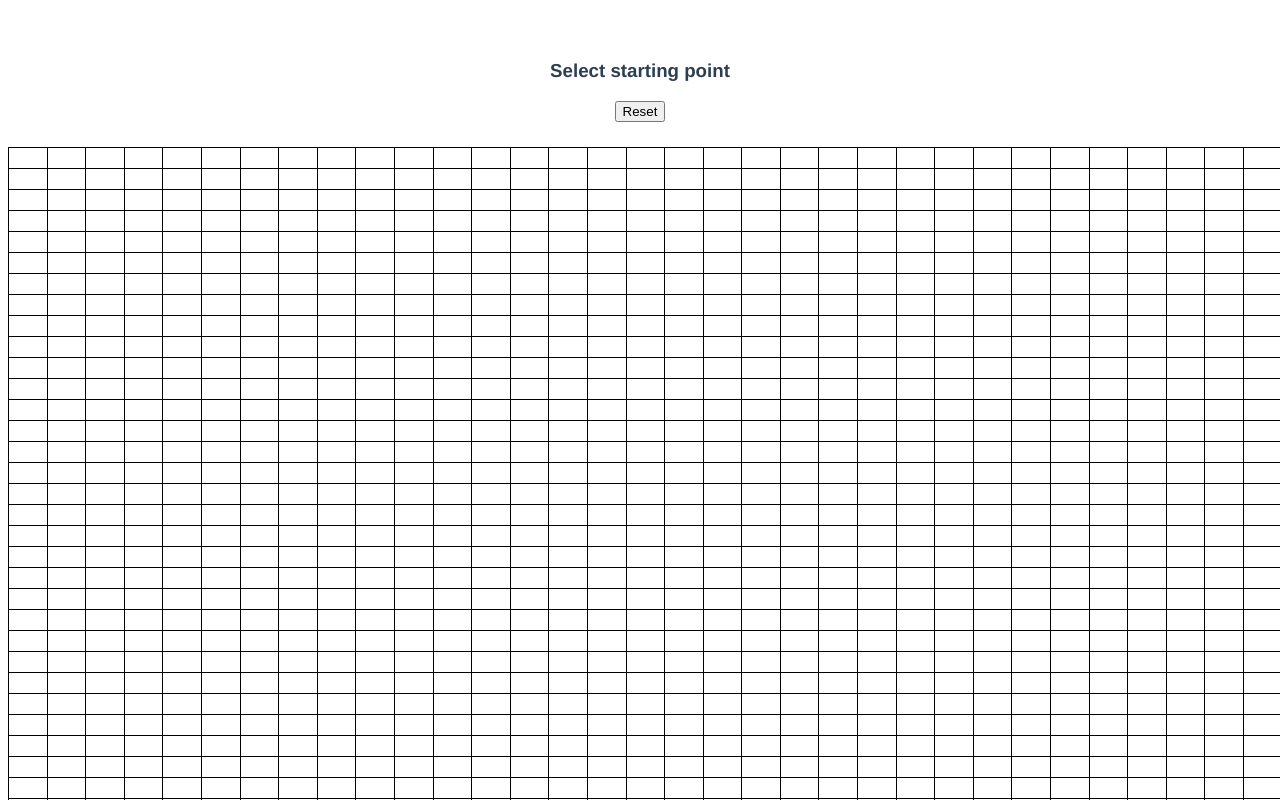
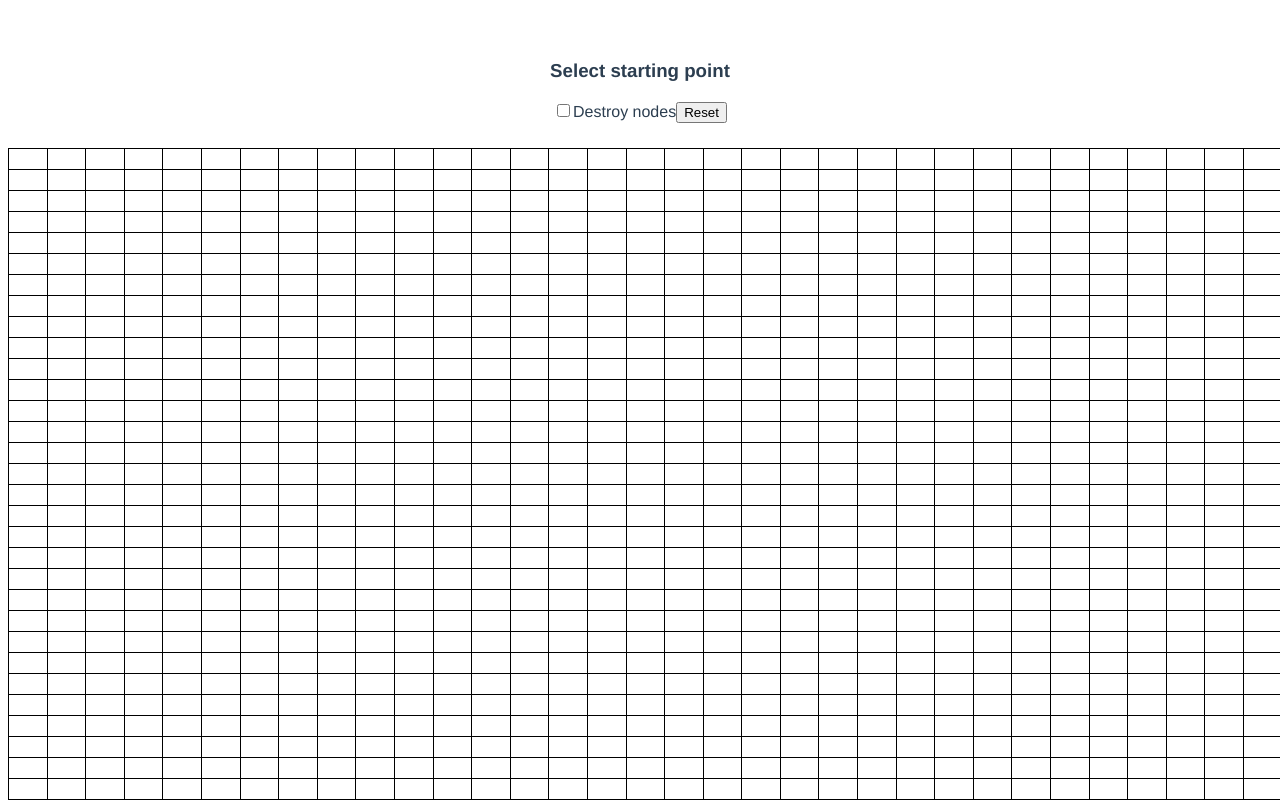
Before and after one commit to moonik/graph-algorithms-visualizer, a Vue app: page / in a window 1280 px wide. Shown: the top 800 px of the page. Built offline with nearby package versions, Linux system fonts and the light colour scheme.

Commit message:
added functionaly for destroying nodes

```diff
--- a/src/components/Graph.vue
+++ b/src/components/Graph.vue
@@ -2,20 +2,25 @@
   <div id="app">
     <h3 v-if="!startSelected()">Select starting point</h3>
     <h3 v-if="startSelected() && !targetSelected()">Select destination point</h3>
+
+    <input type="checkbox" id="destroyMode" v-model="destroyMode">
+    <label for="destroyMode" title="Turning this on allows to make nodes not available for traversing">Destroy nodes</label>
     <h3 v-if="canStartSearching() && !started">Select one of the algorithms</h3>
     <button :title="`${ dfsTitle }`" v-if="canStartSearching()" v-on:click="dfsSearch()">DFS</button>
     <button :title="`${ bfsTitle }`" v-if="canStartSearching()" v-on:click="bfsSearch()">BFS</button>
+
     <button v-if="started" v-on:click="showPath()">Show path</button>
-    <button v-on:click="reset(); resetStartAndTarget()">Reset</button>
+    <button v-on:click="reset(); resetStartAndTarget(); resetFromDestroyMode()">Reset</button>
+
     <table class="table table-bordered">
       <tbody>
         <tr v-for="row in rows" v-bind:key="row">
           <td v-for="col in cols[row]" v-bind:key="col">
-            <div class="vertex visited" v-on:click="setTarget(col)"
-            :style="setVisitedStyle(col)" v-if="started && wasVisited(col)">
+            <div v-if="started && wasVisited(col)" class="vertex visited" v-on:click="selectNode(col)"
+            :style="setVisitedStyle(col)">
               {{ getPathIndex(col) }}
             </div>
-            <div class="vertex" v-on:click="setStart(col);" :style="setStartAndTargetStyle(col)" v-else> {{ col }} </div>
+            <div v-else class="vertex" v-on:click="selectNode(col);" :style="setStartAndTargetStyle(col)"> {{ col }} </div>
           </td>
         </tr>
       </tbody>
@@ -41,6 +46,7 @@ export default {
       visited: new Set(),
       graph: new Map(),
       rows: 50,
+      colsInRow: 50,
       cols: [],
       traversed: [],
       started: false,
@@ -50,20 +56,21 @@ export default {
       target: -1,
       path: [],
       parents: new Map(),
+      destroyedNodes: [],
+      destroyMode: false,
     }
   },
 
   methods: {
     initTableRowsAndCols() {
-      const colsInRow = 50;
       let col = 0;
 
       for (let i = 0; i < this.rows; i++) {
-        let adj = [];
-        for (let j = 0; j < colsInRow; j++) {
-          adj.push(col++);
+        let tmp = [];
+        for (let j = 0; j < this.colsInRow; j++) {
+          tmp.push(col++);
         }
-        this.cols.push(adj);
+        this.cols.push(tmp);
       }
     },
 
@@ -91,7 +98,15 @@ export default {
     },
 
     canStartSearching() {
-      return this.start !== -1 && this.target !== -1;
+      return this.startSelected() && this.targetSelected();
+    },
+
+    startSelected() {
+      return this.start !== -1;
+    },
+
+    targetSelected() {
+      return this.target !== -1;
     },
 
     reset() {
@@ -108,26 +123,25 @@ export default {
       this.target = -1;
     },
 
-    startSelected() {
-      return this.start !== -1;
+    resetFromDestroyMode() {
+      this.destroyedNodes = [];
+      this.destroyMode = false;
     },
 
-    targetSelected() {
-      return this.target !== -1;
-    },
-
-    setStart(v) {
-      if (this.start === -1) {
+    selectNode(v) {
+      if (this.destroyMode) {
+        this.$set(this.destroyedNodes, v, v);
+      } else if (this.start === -1) {
         this.start = v;
-      } else
-        this.setTarget(v);
-    },
-
-    setTarget(v) {
-      this.target = v;
+      } else {
+        this.target = v;
+      }
     },
 
     setVisitedStyle(col) {
+      if (this.destroyedNodes.includes(col)) {
+        return {'backgroundColor': 'red', 'color': 'red'};
+      }
       const delay = this.getDelay(col);
       if (this.path.includes(col)) {
         let style = {'backgroundColor': 'purple !important', 'color': 'white !important'};
@@ -147,6 +161,9 @@ export default {
     },
 
     setStartAndTargetStyle(col, delay) {
+      if (this.destroyedNodes.includes(col)) {
+        return {'backgroundColor': 'red', 'color': 'red'};
+      }
       if (col === this.start) {
         return {'-webkit-animation-delay': delay, 'animation-delay': delay, 'border': '2px solid black'};
       } else if (col === this.target) {
@@ -181,7 +198,7 @@ export default {
 
       for (const e in edges) {
         const u = parseInt(edges[e]);
-        if (!this.visited.has(u)) {
+        if (!this.visited.has(u) && !this.destroyedNodes.includes(u)) {
           this.parents.set(u, v);
           this.trackNodeAndColor(u);
           if (this.dfs(u, target)) {
@@ -213,7 +230,7 @@ export default {
     bfs(v, queue) {
       for (const e in this.graph.get(v)) {
         const u = parseInt(this.graph.get(v)[e]);
-        if (!this.visited.has(u)) {
+        if (!this.visited.has(u) && !this.destroyedNodes.includes(u)) {
             queue.push(u);
             this.parents.set(u, v);
             this.visited.add(u);
```
